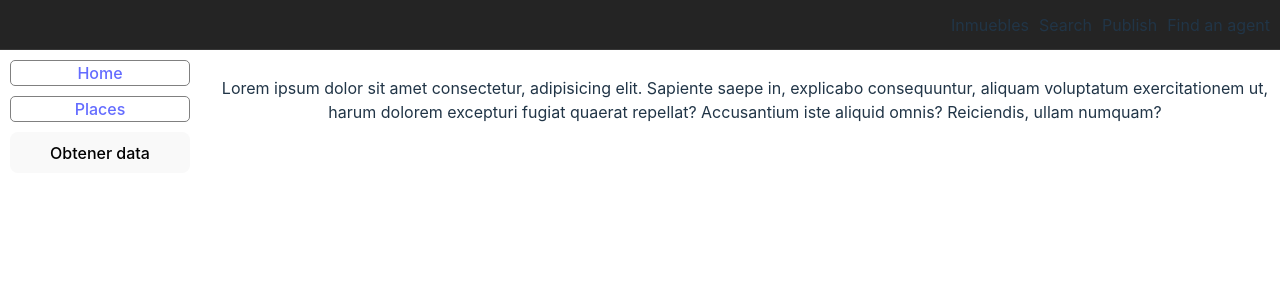
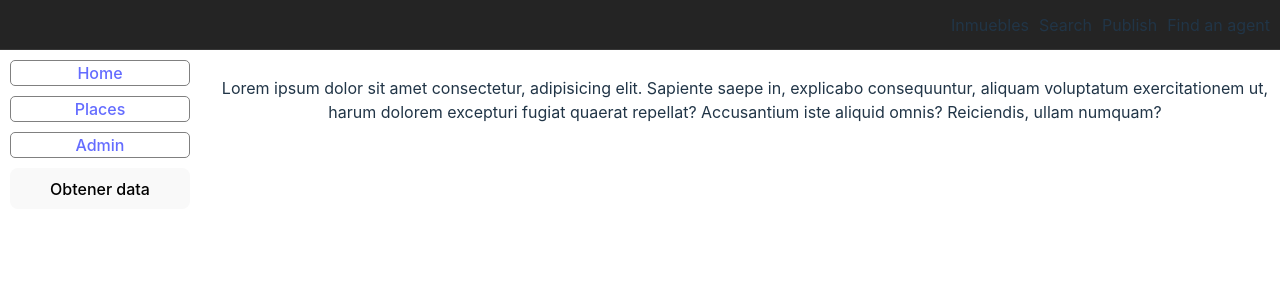
Before and after one commit to FranElfers/inmuebles, a React (Vite) app: page / in a window 1280 px wide. Shown: the top 300 px of the page. Built offline with nearby package versions, Linux system fonts and the light colour scheme; no server answers.

Commit message:
admin navbar

```diff
--- a/src/App.tsx
+++ b/src/App.tsx
@@ -1,20 +1,20 @@
 import { BrowserRouter, Navigate, Route, Routes, useLocation } from 'react-router'
 import './App.css'
-import MainGrid from './views/Start'
 import Nav from './components/Nav'
 import HomeView from './views/HomeView'
 import PlacesView from './views/PlacesView'
 import PlaceView from './views/PlaceView'
-import React from 'react'
+import { useEffect, FC, PropsWithChildren } from 'react'
 import Admin_JsonView from './views/Admin_JsonView'
 import Admin_Index from './views/Admin_Index'
 import Admin_Database from './views/Admin_Database'
-import Admin_Structure from './views/Admin_Structure'
+// import Admin_Structure from './views/Admin_Structure'
+import { adminSideBarLinks, clientSideBarLinks } from './configs'
 
-const LogLocation: React.FC<React.PropsWithChildren> = ({ children }) => {
+const LogLocation: FC<PropsWithChildren> = ({ children }) => {
   const location = useLocation()
 
-  React.useEffect(() => {
+  useEffect(() => {
     console.log('[url]', location.pathname)
   }, [location])
 
@@ -26,17 +26,19 @@ function App() {
     <BrowserRouter>
       <LogLocation>
         <Routes>
-          <Route element={<Nav />}>
+          <Route element={<Nav links={clientSideBarLinks} />}>
             <Route index element={<HomeView />} />
             <Route path="places" element={<PlacesView />} />
             <Route path="place/:place" element={<PlaceView />} />
             <Route path="*" element={<Navigate to="/" />} />
           </Route>
-          <Route path='admin' element={<Admin_Index />} />
-          <Route path='admin/db' element={<Admin_Database />} />
-          <Route path='admin/db/users' element={<Admin_Structure collectionName='users' />} />
-          <Route path='admin/db/places' element={<Admin_Structure collectionName='places' />} />
-          <Route path='admin_json' element={<Admin_JsonView />} />
+          <Route element={<Nav links={adminSideBarLinks} />}>
+            <Route path='admin' element={<Admin_Index />} />
+            <Route path='admin/db' element={<Admin_Database />} />
+            {/* <Route path='admin/db/users' element={<Admin_Structure collectionName='users' />} />
+            <Route path='admin/db/places' element={<Admin_Structure collectionName='places' />} /> */}
+            <Route path='admin_json' element={<Admin_JsonView />} />
+          </Route>
         </Routes>
       </LogLocation>
       {/* <UsersTable />
--- a/src/components/Nav.tsx
+++ b/src/components/Nav.tsx
@@ -1,6 +1,8 @@
 import { Outlet } from "react-router"
 import { useGetPlaces } from "../hooks/firebase"
 import { MyButton, MyNavLink } from "./CustomTags"
+import { SideBarLinkType } from "../configs"
+import { FC, PropsWithChildren } from "react"
 
 /**
  * Barra de busqueda con posicion absoluta.
@@ -17,23 +19,24 @@ function NavBar() {
 /**
  * Barra lateral de navegacion con posicion absoluta.
  */
-function SideBar() {
+const SideBar: FC<PropsWithChildren<{ links: SideBarLinkType[] }>> = function ({ links }) {
 	const getPlaces = useGetPlaces()
 
 	return <div className="sidebar">
-		<MyNavLink to="/">Home</MyNavLink>
-		<MyNavLink to="/places">Places</MyNavLink>
+		{links.map((link) => <MyNavLink to={link.url}>{link.text}</MyNavLink>)}
 		<MyButton onClick={getPlaces} title="Obtener datos de Firebase">Obtener data</MyButton>
 	</div>
 }
 
-export default function Nav() {
+const Nav: FC<PropsWithChildren<{ links: SideBarLinkType[] }>> = function ({ links }) {
 	return <>
 		<NavBar />
 		<div className="navbar-filler"></div>
 		<div className="container">
-			<SideBar />
+			<SideBar links={links} />
 			<Outlet />
 		</div>
 	</>
 }
+
+export default Nav
--- /dev/null
+++ b/src/configs.ts
@@ -0,0 +1,34 @@
+export type SideBarLinkType = {
+	url: string;
+	text: string;
+}
+
+export const clientSideBarLinks: SideBarLinkType[] = [
+	{
+		url: "/",
+		text: "Home",
+	},
+	{
+		url: "/places",
+		text: "Places",
+	},
+	{
+		url: "/admin",
+		text: "Admin",
+	},
+]
+
+export const adminSideBarLinks: SideBarLinkType[] = [
+	{
+		url: "/",
+		text: "Home",
+	},
+	{
+		url: "/admin",
+		text: "Admin",
+	},
+	{
+		url: "/admin/db",
+		text: "Databases",
+	},
+]
```
